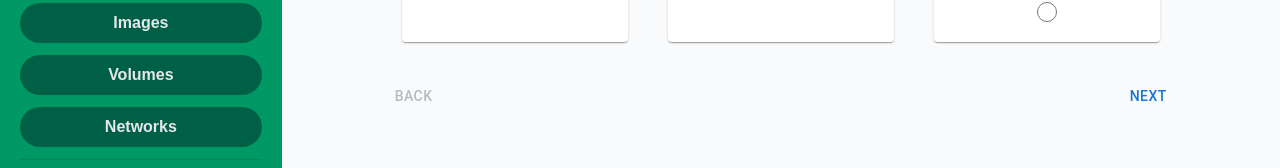
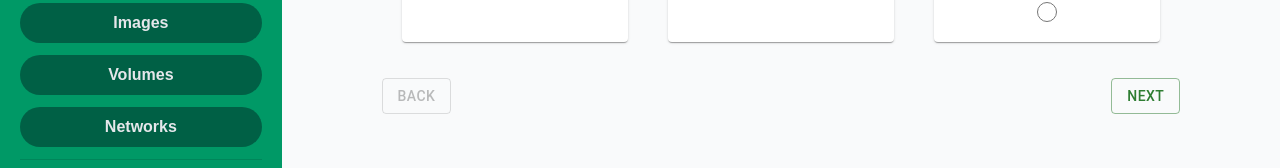
Before and after one commit to gladius882/stormlet, a Next.js app: page /environments/new in a window 1280 px wide. Shown: the part 390-558 px from the top of the page. Built offline with nearby package versions, Linux system fonts and the light colour scheme; no server answers; the database is empty.

Commit message:
button styling in new environment wizard

```diff
--- a/modules/environment/components/EnvironmentApiStep.tsx
+++ b/modules/environment/components/EnvironmentApiStep.tsx
@@ -86,6 +86,7 @@ export default function EnvironmentApiStep(props: EnvironmentApiStepProps) {
             <Box sx={{ display: 'flex', flexDirection: 'row', pt: 2 }}>
                 <Button
                     color="inherit"
+                    variant="outlined"
                     onClick={() => {
                         props.onPrev?.();
                     }}
@@ -94,7 +95,7 @@ export default function EnvironmentApiStep(props: EnvironmentApiStepProps) {
                     Back
                 </Button>
                 <Box sx={{ flex: '1 1 auto' }} />
-                <Button onClick={() => {
+                <Button variant="outlined" color="success" onClick={() => {
                     if(validate() === false) return;
                     props.onNext?.(data);
                 }}>
--- a/modules/environment/components/EnvironmentConnectionTypeSelector.tsx
+++ b/modules/environment/components/EnvironmentConnectionTypeSelector.tsx
@@ -84,12 +84,13 @@ export default function (props: EnvironmentConnectionTypeSelectorProps) {
             <Box sx={{ display: 'flex', flexDirection: 'row', pt: 2 }}>
                 <Button
                     color="inherit"
+                    variant="outlined"
                     disabled={true}
                 >
                     Back
                 </Button>
                 <Box sx={{ flex: '1 1 auto' }} />
-                <Button onClick={() => {
+                <Button variant="outlined" color="success" onClick={() => {
                     props.onNext?.(type);
                 }}>
                     Next
--- a/modules/environment/components/EnvironmentSummaryStep.tsx
+++ b/modules/environment/components/EnvironmentSummaryStep.tsx
@@ -62,6 +62,7 @@ export default function EnvironmentSummaryStep(props: EnvironmentSummaryStepProp
             <Box sx={{ display: 'flex', flexDirection: 'row', pt: 2 }}>
                 <Button
                     color="inherit"
+                    variant="outlined"
                     onClick={() => {
                         props.onPrev?.();
                     }}
@@ -70,10 +71,10 @@ export default function EnvironmentSummaryStep(props: EnvironmentSummaryStepProp
                     Back
                 </Button>
                 <Box sx={{ flex: '1 1 auto' }} />
-                <Button onClick={() => {
+                <Button variant="outlined" color="success" onClick={() => {
                     props.onFinish?.();
                 }}>
-                    Next
+                    Finish
                 </Button>
             </Box>
         </Fragment>
```
